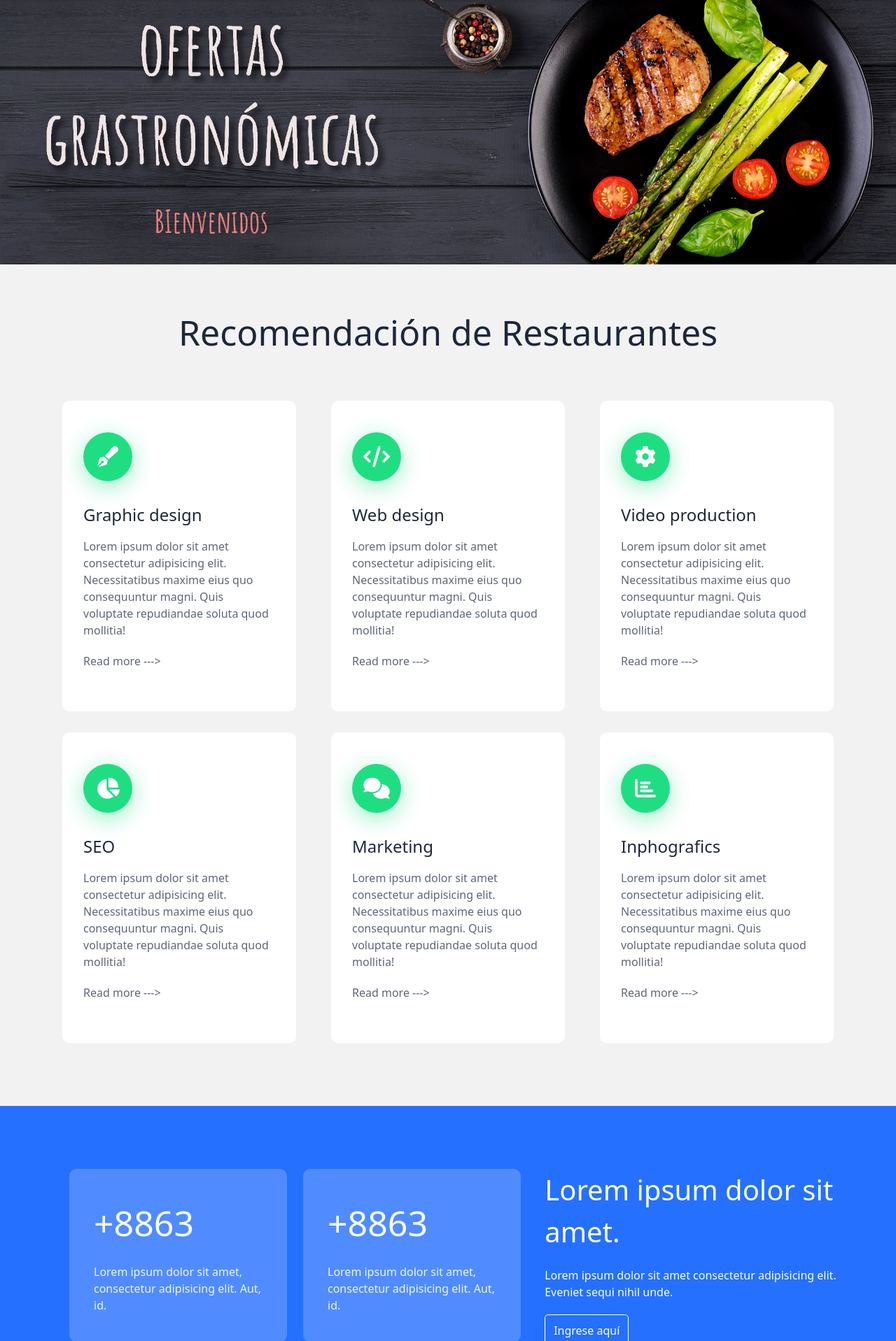
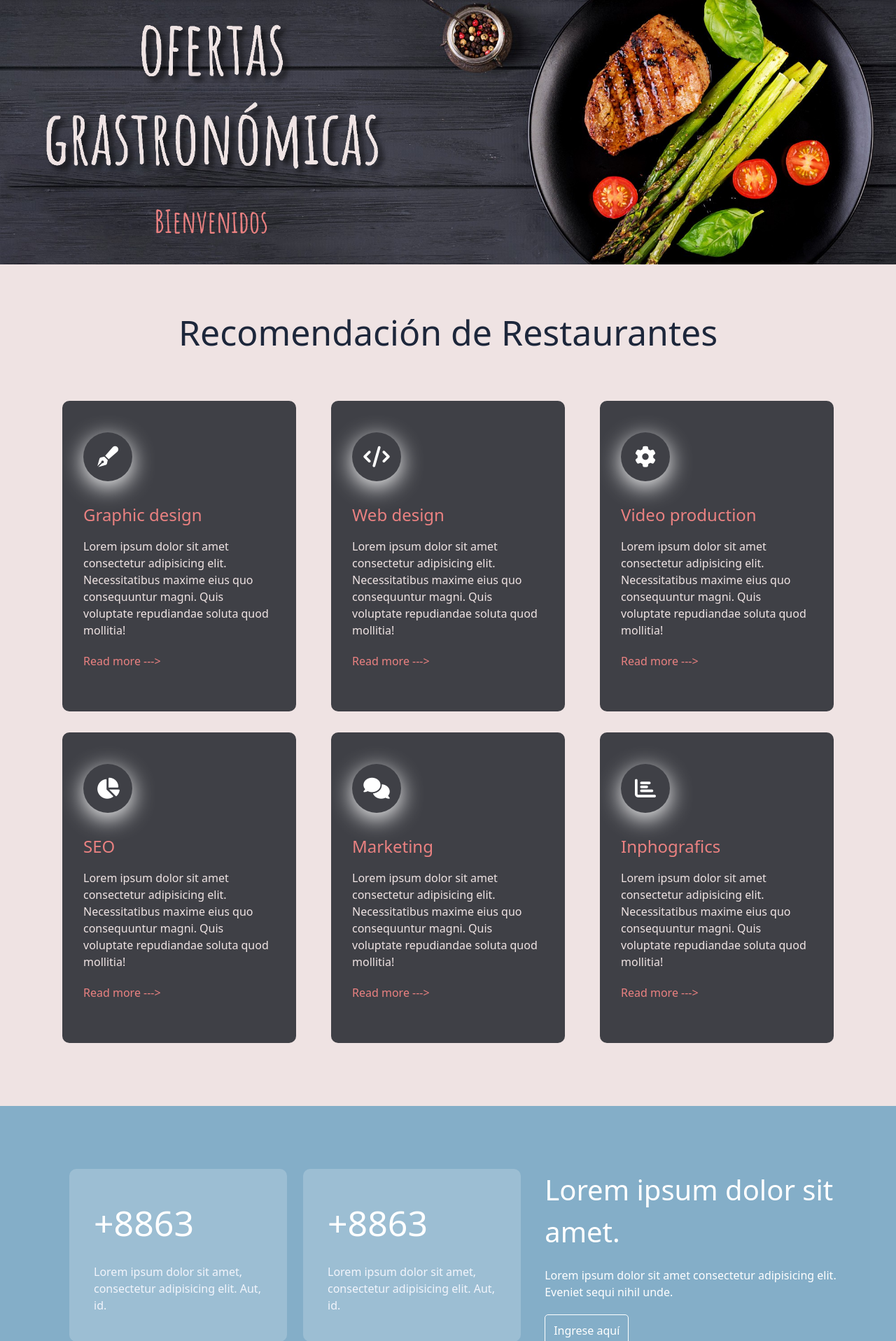
Before and after one commit to IvanSanchez21/Practica02-Sistema-de-pedidos-en-linea-en-PHP, a PHP site: page / in a window 1280 px wide. Shown: the part 81-1998 px from the top of the page at 70% size. Run offline with PHP 8.4, Linux system fonts and the light colour scheme; some libraries are stand-ins or nearby versions.

Commit message:
configuración de colores

```diff
--- a/css/estilos.css
+++ b/css/estilos.css
@@ -13,7 +13,6 @@ body {
 
 h1,
 h2,
-h3,
 h4,
 h5,
 h6 {
@@ -142,9 +141,6 @@ nav {
 
 /* About us */
 
-.about-us {
-    background: #f2f2f2;
-}
 
 .contenedor-articulo {
     display: flex;
@@ -155,7 +151,7 @@ nav {
 
 .articulo {
     width: 29%;
-    background: #fff;
+    background: #3F4046;
     margin-bottom: 30px;
     border-radius: 10px;
     padding: 45px 30px 60px 30px;
@@ -169,44 +165,42 @@ nav {
 .articulo>i {
     font-size: 30px;
     color: #fff;
-    background: #1FDE82;
+    background: #3F4046;
     display: inline-block;
     width: 70px;
     height: 70px;
     text-align: center;
     padding-top: 20px;
     border-radius: 50%;
-    box-shadow: 0 8px 32px rgba(31, 222, 130, .46);
+    box-shadow: 0 8px 32px rgba(255, 255, 255);
 }
 
 .articulo>h3 {
     font-size: 24px;
     margin-top: 30px;
+    color: #EA8181;
 }
 
 .articulo>p {
     font-weight: 100;
-    color: #5D6678;
+    color: #EFE3E3;
     margin-top: 15px;
     padding-bottom: 20px;
 }
 
 .articulo>a {
-    color: #5D6678;
+    color: #EA8181;
     font-weight: 400;
     text-decoration: none;
 }
 
-.articulo>a:hover {
-    color: #1FDE82;
-    transition: color .5s;
-}
+
 
 
 /* Results */
 
 .results {
-    background: #2570ff;
+    background: #84AEC8;
     padding-top: 30px;
 }
 
```
